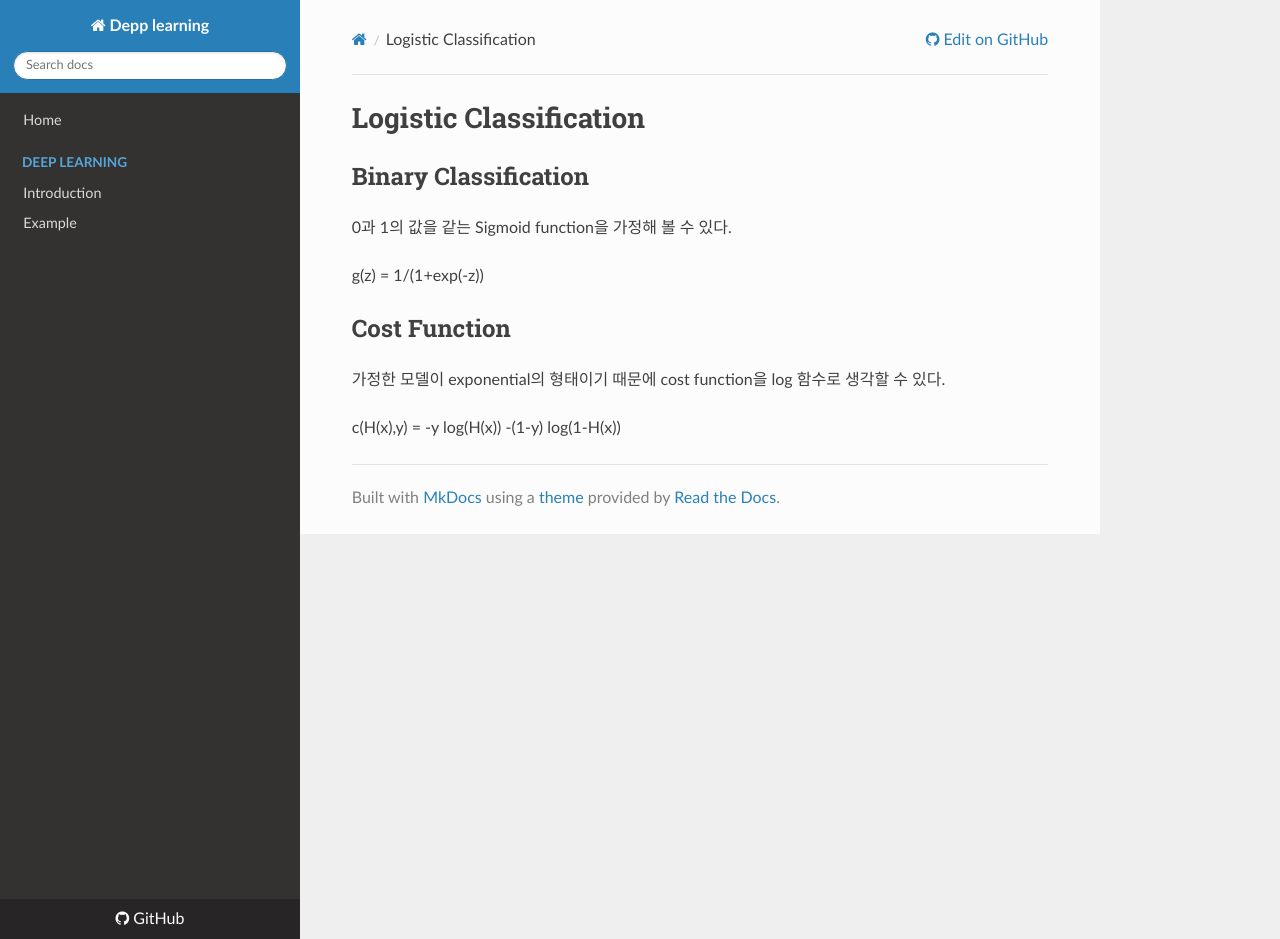
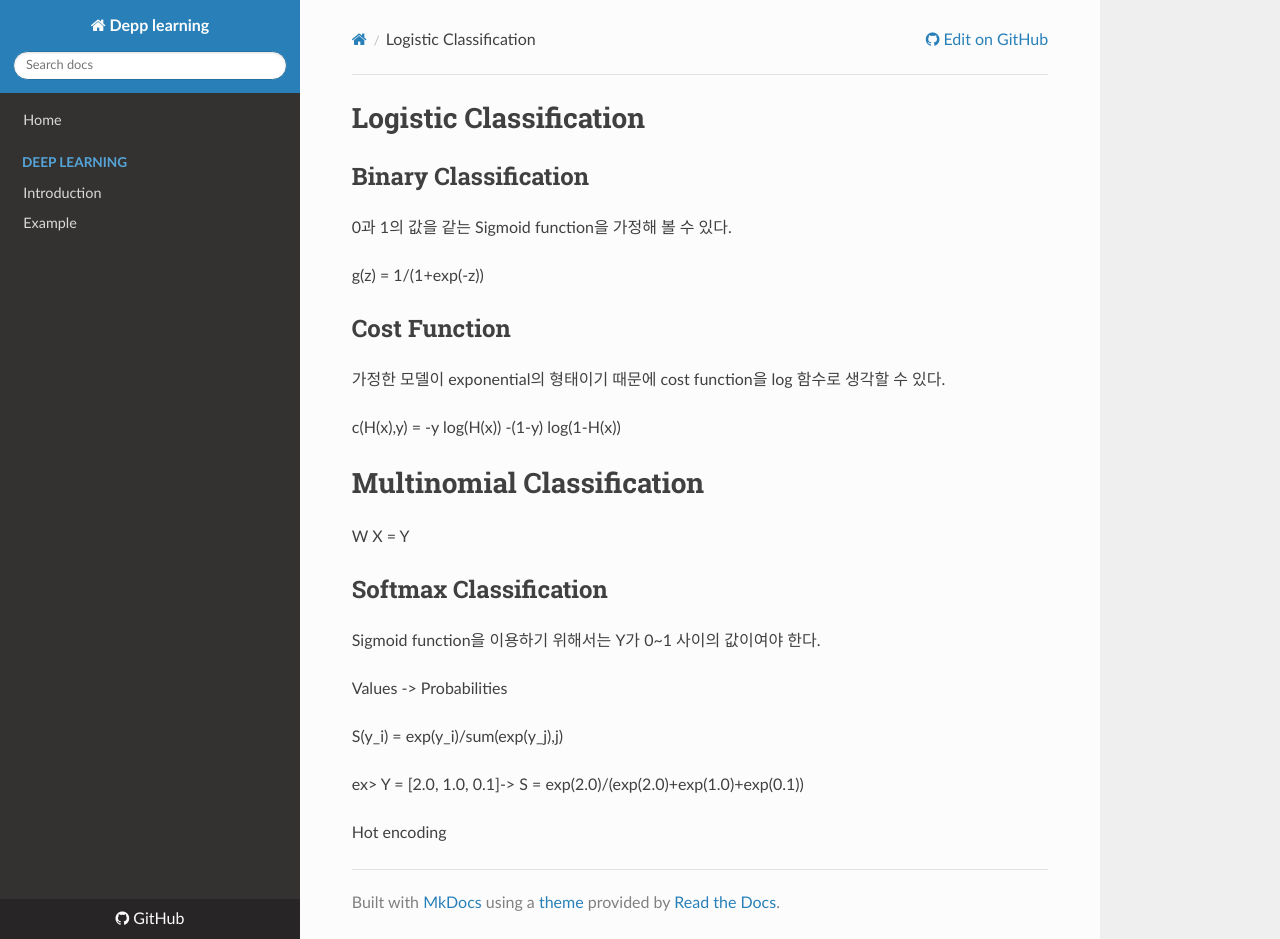
Before and after one commit to WonyoungCho/AI, an MkDocs documentation site: the page built from docs/logistic_classification.md, in a window 1280 px wide and 939 px high. Built offline with MkDocs 1.6.1, drawn with Linux system fonts in a browser that asks for light colours; nearby versions of some CDN libraries; old or Windows-style settings are respelled for this version of MkDocs.

Commit message:
Update logistic_classification.md

```diff
--- a/docs/logistic_classification.md
+++ b/docs/logistic_classification.md
@@ -11,3 +11,20 @@ g(z) = 1/(1+exp(-z))
 가정한 모델이 exponential의 형태이기 때문에 cost function을 log 함수로 생각할 수 있다.
 
 c(H(x),y) = -y log(H(x)) -(1-y) log(1-H(x))
+
+# Multinomial Classification
+
+W X = Y
+
+## Softmax Classification
+
+Sigmoid function을 이용하기 위해서는 Y가 0~1 사이의 값이여야 한다.
+
+Values -> Probabilities
+
+S(y_i) = exp(y_i)/sum(exp(y_j),j)
+
+ex> Y = [2.0, 1.0, 0.1]-> S = exp(2.0)/(exp(2.0)+exp(1.0)+exp(0.1))
+
+
+Hot encoding
```
